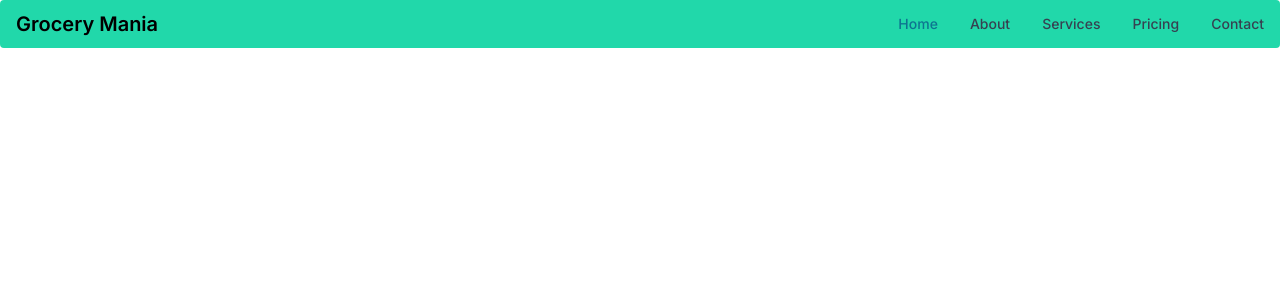
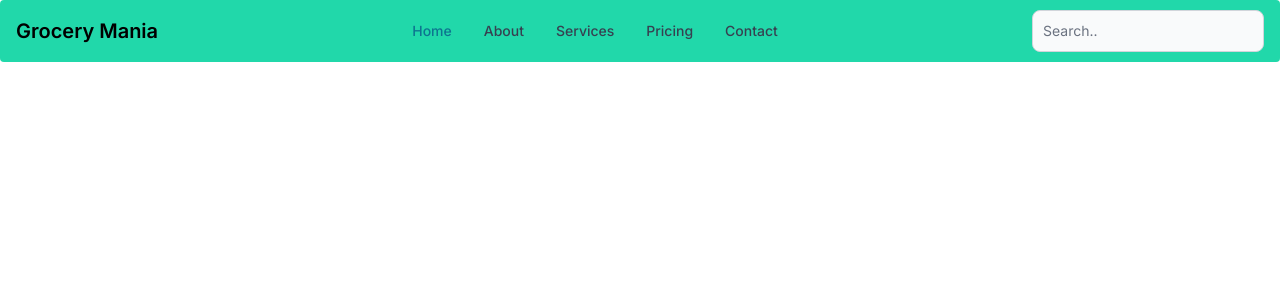
Before and after one commit to Marufhossain112/grocery-mania, a Next.js app: page / in a window 1280 px wide. Shown: the top 300 px of the page. Built offline with nearby package versions, Linux system fonts and the light colour scheme.

Commit message:
searchBar created

```diff
--- a/src/app/page.tsx
+++ b/src/app/page.tsx
@@ -5,6 +5,7 @@ const HomePage = () => {
   return (
     <div>
       <GMNavbar />
+
     </div>
   );
 };
--- a/src/ui/components/Navbar.tsx
+++ b/src/ui/components/Navbar.tsx
@@ -1,6 +1,7 @@
 'use client';
 
 import { Button, Navbar } from 'flowbite-react';
+import SearchBar from './SearchBar';
 
 export default function GMNavbar() {
     return (
@@ -14,9 +15,6 @@ export default function GMNavbar() {
                     Grocery Mania
                 </span>
             </Navbar.Brand>
-            <div className="flex md:order-2">
-                <Navbar.Toggle />
-            </div>
             <Navbar.Collapse>
                 <Navbar.Link
                     active
@@ -39,6 +37,10 @@ export default function GMNavbar() {
                     Contact
                 </Navbar.Link>
             </Navbar.Collapse>
+            <div className="flex md:order-2">
+                <SearchBar />
+            </div>
+            <Navbar.Toggle />
         </Navbar>
     );
 }
--- /dev/null
+++ b/src/ui/components/SearchBar.tsx
@@ -0,0 +1,19 @@
+'use client';
+
+import { Button, Checkbox, Label, TextInput } from 'flowbite-react';
+
+export default function SearchBar() {
+    return (
+        <form className="flex max-w-md flex-col gap-4">
+            <div>
+
+                <TextInput
+                    id="search"
+                    placeholder="Search.."
+                    required
+                    type="text"
+                />
+            </div>
+        </form>
+    );
+}
```
